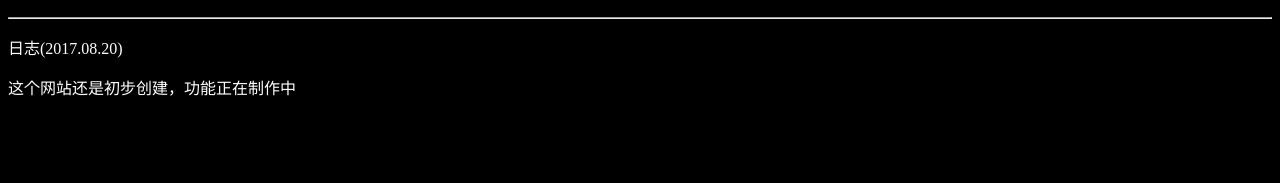
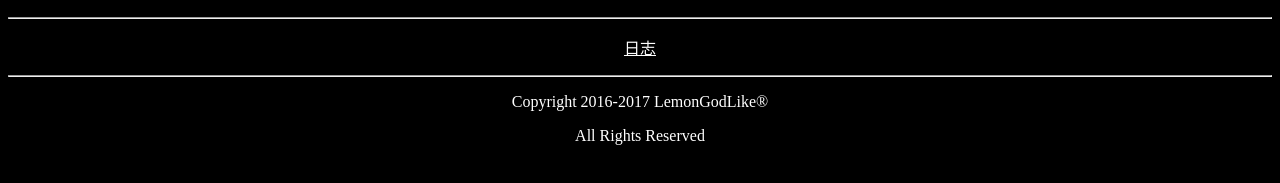
Before and after one commit to LemonGodLike/lemongodlike.github.io, a plain HTML site: page index.html in a window 1280 px wide. Shown: the part 141-324 px from the top of the page. Drawn offline with Linux system fonts and the light colour scheme.

Commit message:
Update index.html

```diff
--- a/index.html
+++ b/index.html
@@ -4,6 +4,7 @@
 <meta charset="utf-8">
 <style type="text/css">
 	body{color: white}
+	a{color: white}
 </style>
 <title>柠檬神像的世界</title>
 </head>
@@ -11,7 +12,9 @@
 <body bgcolor="black">
 <p align="center"><img src="logo.png"></img></p>
 <hr>
-<p>日志(2017.08.20)</p>
-<p>这个网站还是初步创建，功能正在制作中</p>
+<p align="center"><a href="rizhi.html">日志</a></p>
+<hr>
+<p align="center">Copyright 2016-2017 LemonGodLike®</p>
+<p align="center">All Rights Reserved</p>
 </body>
 </html>
```
